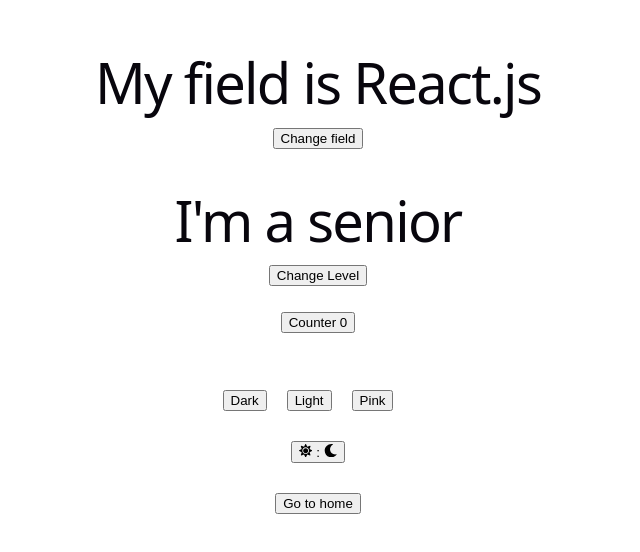
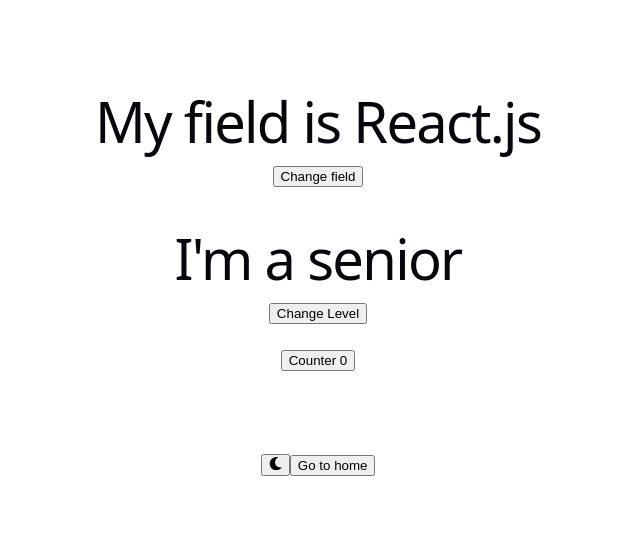
Before and after one commit to mirahmaid/level2, a React (Vite) app: page / in a window 1280 px wide. Shown: the part 124-676 px from the top of the page, without its empty margins (322-962 px from the left). Built offline with nearby package versions, Linux system fonts and the light colour scheme.

Commit message:
Add lesson9

```diff
--- a/src/App.jsx
+++ b/src/App.jsx
@@ -18,17 +18,14 @@
       </button>
       <br />
       <br />
-      <div>
-        <button onClick={()=>{ dispatch({type: "CHANGE_THEME",newValue: "dark"});}}style={{ marginRight: "20px" }}>Dark
-        </button ><button onClick={()=> {dispatch({type: "CHANGE_THEME",newValue: "light"});}}  style={{ marginRight: "20px" }}>Light
-        </button><button onClick={() => {dispatch({type: "CHANGE_THEME",newValue: "pink"});  }}style={{ marginRight: "20px" }}>Pink</button>
-      </div>
-      <div>
-        <button style={{ marginTop: "30px" }}>      <FaSun /> : <FaMoon /></button>
-      </div>
-      <Link to="/Home"><button style={{ marginTop: "30px" }}>Go to home</button>
-      </Link>
-    </div>
-  );
+        <div>
+
+        <button onClick={()=>{dispatch({type: "CHANGE_THEME",newValue: Data.theme === "light" ? "dark" : "light"});}}style={{marginTop: "30px"}}>
+        { Data.theme === "light" ? <FaMoon/>: <FaSun/>}
+        </button>
+       <b r />
+        <Link to="/Home"><button style={{ marginTop: "30px" }}>Go to home</button></Link>
+        </div>
+        </div>);
 }
 export default App;
```
